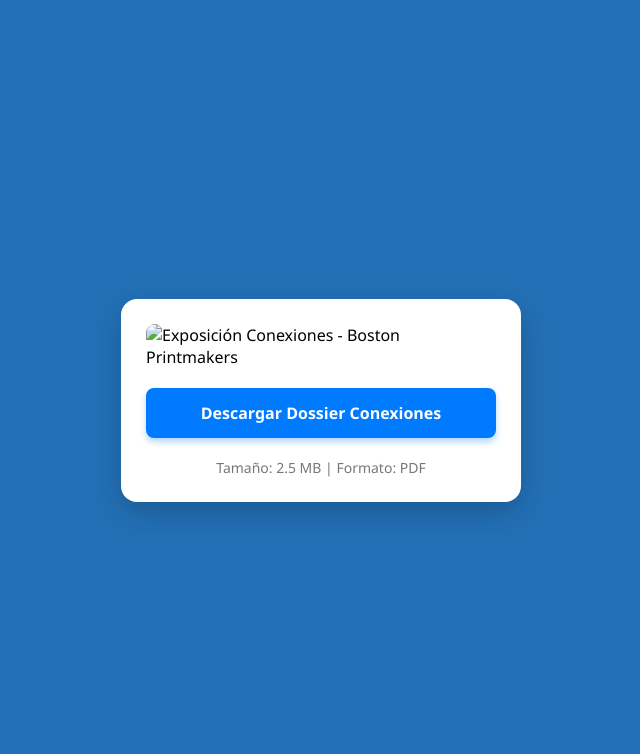
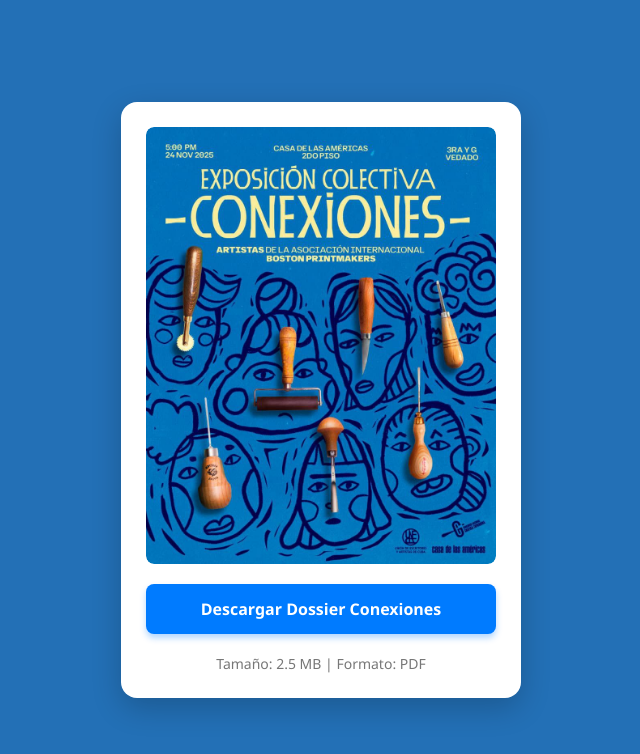
Before and after one commit to AgentePatologico/dossierc, a plain HTML site: page index.html in a window 1280 px wide. Shown: the whole page, without its empty margins (319-959 px from the left). Drawn offline with Linux system fonts and the light colour scheme.

Commit message:
Update index.html

```diff
--- a/index.html
+++ b/index.html
@@ -88,7 +88,7 @@
 <body>
     <div class="card">
         <div class="image-container">
-            <img src="img/foto.jpg" alt="Exposición Conexiones - Boston Printmakers">
+            <img src="foto.jpg" alt="Exposición Conexiones - Boston Printmakers">
         </div>
 
         <a href="DOSSIER CONEXIONES.pdf" class="download-button" download="DOSSIER CONEXIONES.pdf">
```
